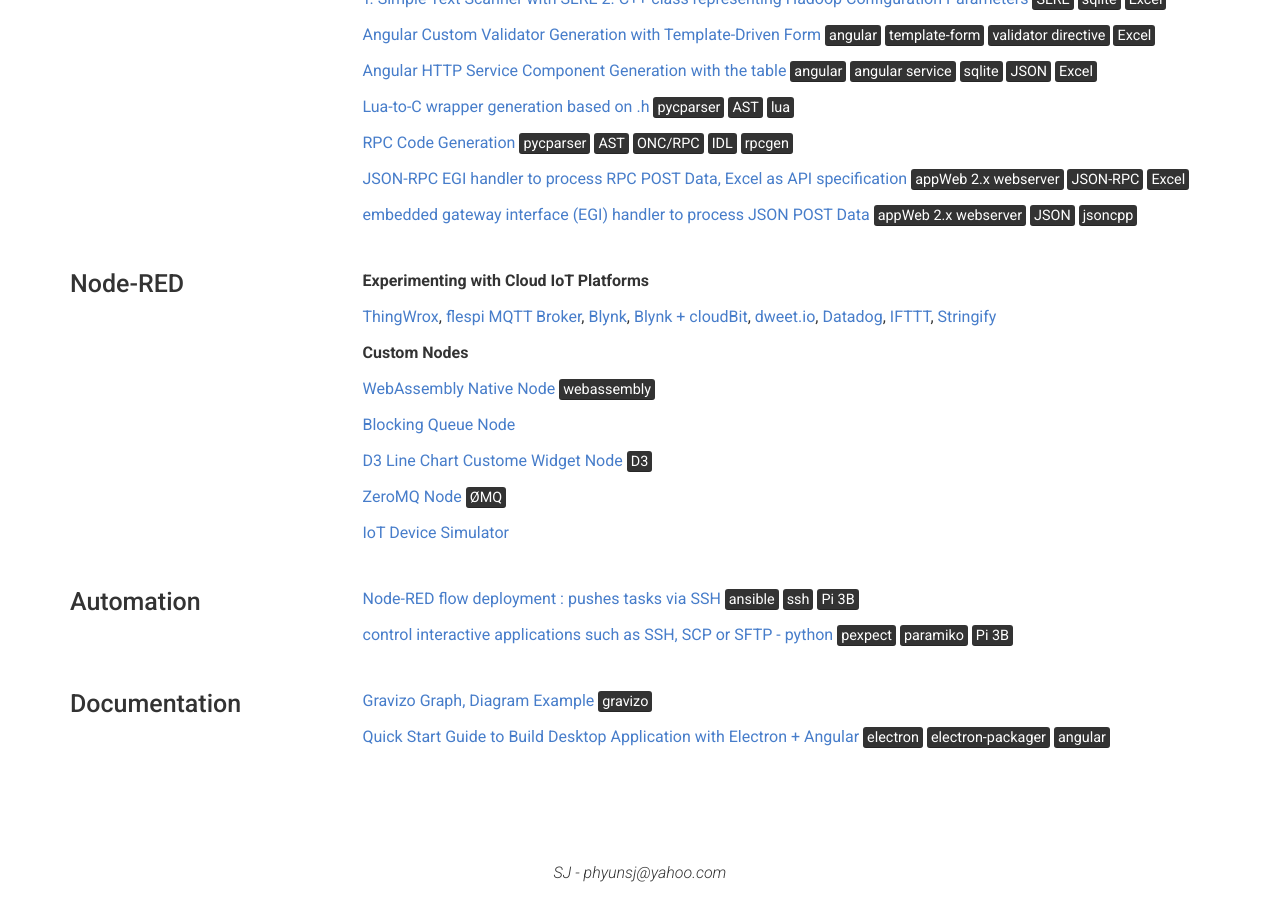
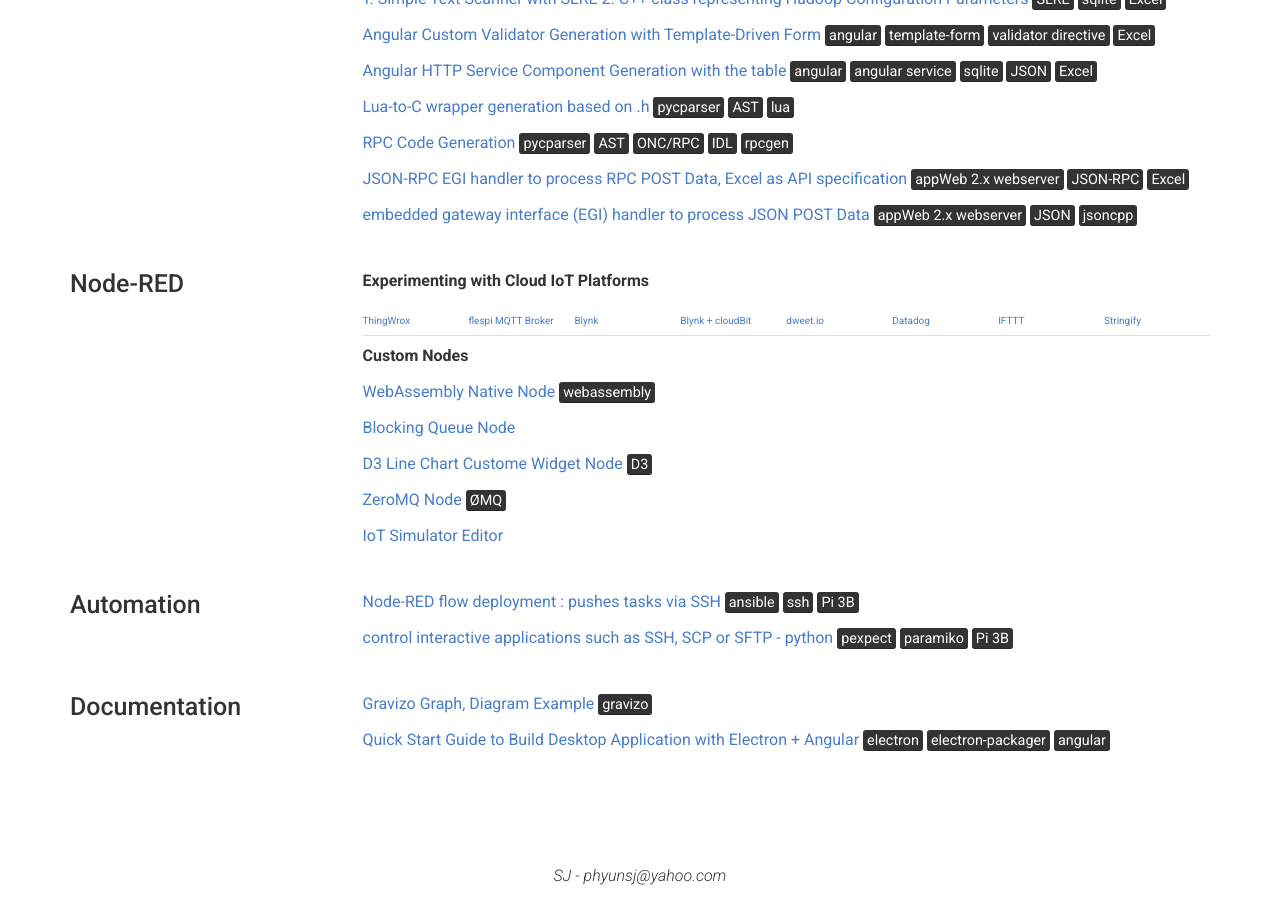
Before and after one commit to phyunsj/phyunsj.github.io, a Jekyll site: the page built from index.md, in a window 1280 px wide and 900 px high, scrolled down 1321 px. Built offline with Jekyll 4.4.1, drawn with Linux system fonts in a browser that asks for light colours.

Commit message:
Update projects.yml

```diff
--- a/_data/projects.yml
+++ b/_data/projects.yml
@@ -70,7 +70,7 @@
 
     **Experimenting with Cloud IoT Platforms**
 
-    [ThingWrox](https://github.com/phyunsj/node-red-to-access-thingwrox), [flespi MQTT Broker](https://github.com/phyunsj/iot-device-simulator-1-mqtt), [Blynk](https://github.com/phyunsj/blynk-node-red), [Blynk + cloudBit](https://github.com/phyunsj/blynk-cloudbit), [dweet.io](https://github.com/phyunsj/dweet.io-node-red), [Datadog](https://github.com/phyunsj/datadog-node-red), [IFTTT](https://github.com/phyunsj/ifttt-soe-logger), [Stringify](https://github.com/phyunsj/iot-device-simulator-2-stringify)
+    [ThingWrox](https://github.com/phyunsj/node-red-to-access-thingwrox) | [flespi MQTT Broker](https://github.com/phyunsj/iot-device-simulator-1-mqtt) | [Blynk](https://github.com/phyunsj/blynk-node-red) | [Blynk + cloudBit](https://github.com/phyunsj/blynk-cloudbit) | [dweet.io](https://github.com/phyunsj/dweet.io-node-red) | [Datadog](https://github.com/phyunsj/datadog-node-red) | [IFTTT](https://github.com/phyunsj/ifttt-soe-logger) | [Stringify](https://github.com/phyunsj/iot-device-simulator-2-stringify)
 
     **Custom Nodes**
 
@@ -82,7 +82,7 @@
 
     [ZeroMQ Node](https://github.com/phyunsj/node-red-contrib-zeromq-node) <mark>ØMQ</mark>
 
-    [IoT Device Simulator](https://github.com/phyunsj/iot-device-simulator-1-mqtt)
+    [IoT Simulator Editor](https://github.com/phyunsj/iot-device-simulator-1-mqtt)
 
 - name: Automation
   github: phyunsj
```
